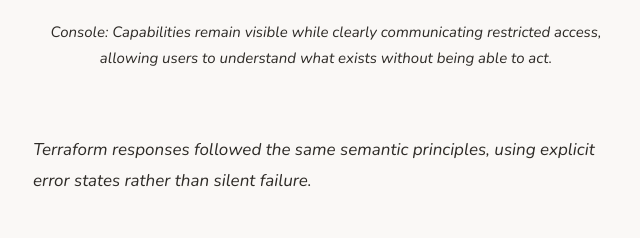
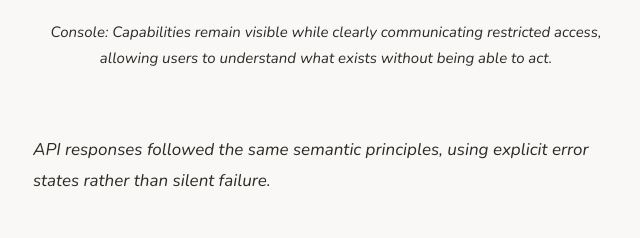
Before and after one commit to flores8/lauralee2025, a Next.js app: page /portfolio/permission-aware-systems in a window 1280 px wide. Shown: the part 6440-6678 px from the top of the page, without its empty margins (314-954 px from the left). Built offline with nearby package versions, Linux system fonts and the light colour scheme.

Commit message:
fix typo

```diff
--- a/app/(main)/portfolio/[slug]/permission-aware-systems.js
+++ b/app/(main)/portfolio/[slug]/permission-aware-systems.js
@@ -90,7 +90,7 @@ export default function PermissionAwareSystems() {
       />
 
       <section className="case-study-section">
-        <p><em>Terraform responses followed the same semantic principles, using explicit error states rather than silent failure.</em></p>
+        <p><em>API responses followed the same semantic principles, using explicit error states rather than silent failure.</em></p>
 
         <h2>Aligning security, platform, and product around shared semantics</h2>
         <p>This work required close partnership across Platform Engineering, Security, and Product, where permissions had historically been treated as a backend enforcement concern rather than a product communication surface. Early discussions surfaced real tension: increasing visibility risked being interpreted as weakening security, while maintaining silence continued to mislead users.</p>
```
